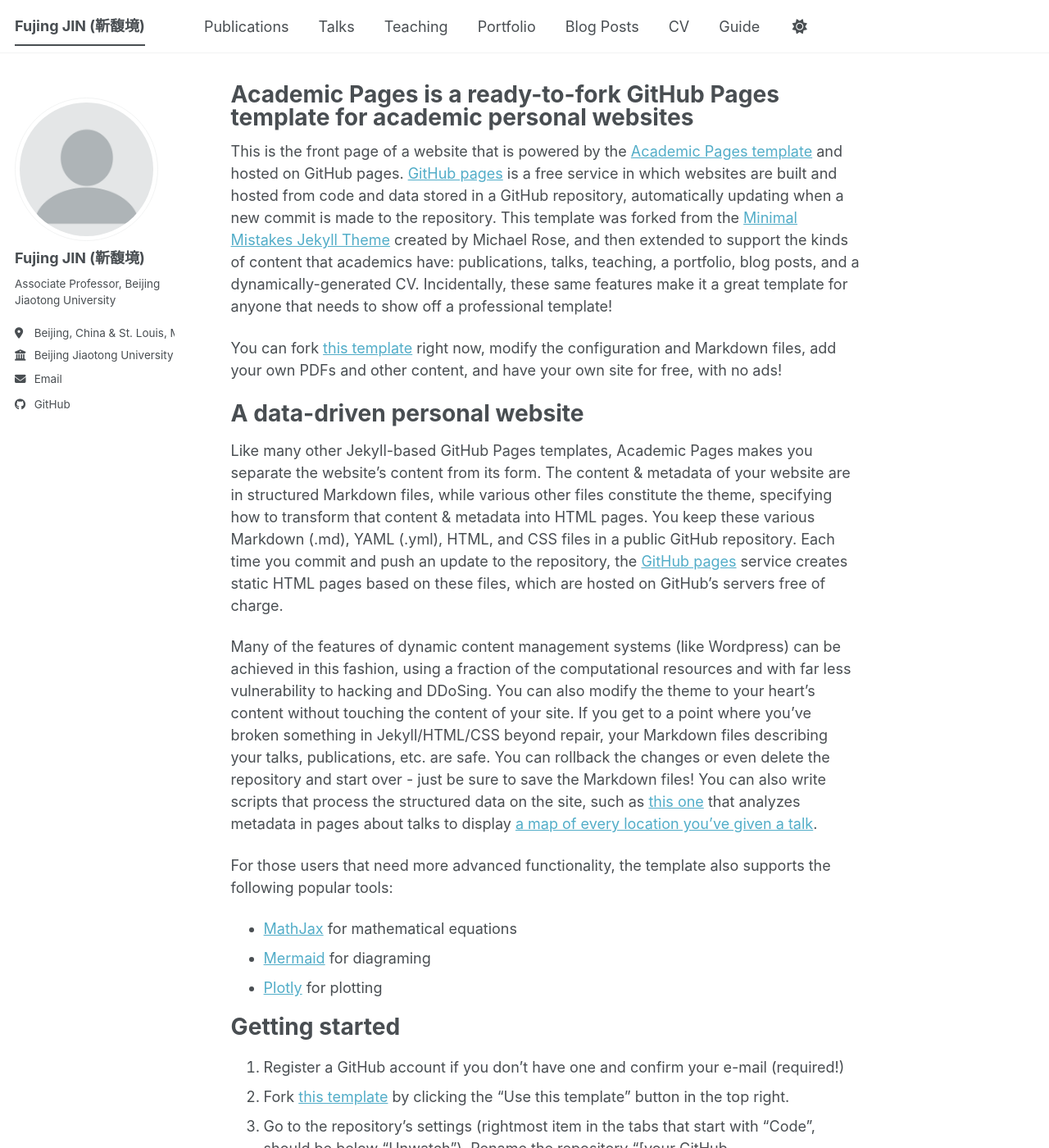
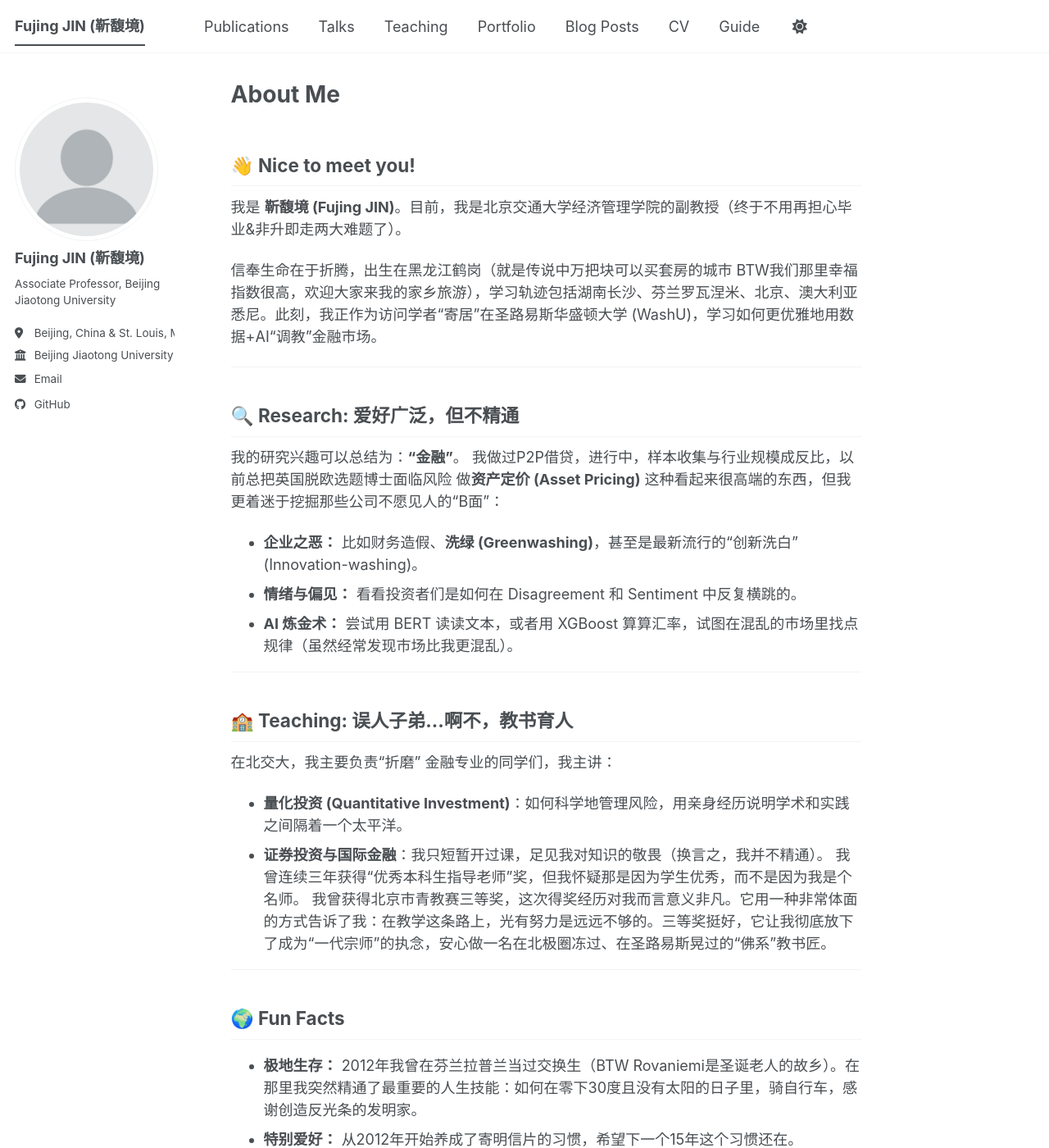
Before and after one commit to Fujing-JIN/Fujing-JIN.github.io, a Jekyll site: the page built from _pages/about.md, in a window 1280 px wide and 1400 px high. Shown: the whole window at 82% size. Built offline with Jekyll 4.4.1, drawn with Linux system fonts in a browser that asks for light colours; a script bundle is joined from its source files by our own code; library files that are not in the unit come from our copies; some of the changed text lies outside the part shown.

Commit message:
Update about.md

```diff
--- a/_pages/about.md
+++ b/_pages/about.md
@@ -1,56 +1,55 @@
 ---
 permalink: /
-title: "Academic Pages is a ready-to-fork GitHub Pages template for academic personal websites"
+title: "About Me"
 author_profile: true
 redirect_from:
   - /about/
   - /about.html
 ---
 
-This is the front page of a website that is powered by the [Academic Pages template](https://github.com/academicpages/academicpages.github.io) and hosted on GitHub pages. [GitHub pages](https://pages.github.com) is a free service in which websites are built and hosted from code and data stored in a GitHub repository, automatically updating when a new commit is made to the repository. This template was forked from the [Minimal Mistakes Jekyll Theme](https://mmistakes.github.io/minimal-mistakes/) created by Michael Rose, and then extended to support the kinds of content that academics have: publications, talks, teaching, a portfolio, blog posts, and a dynamically-generated CV. Incidentally, these same features make it a great template for anyone that needs to show off a professional template!
+## 👋 Nice to meet you!
 
- You can fork [this template](https://github.com/academicpages/academicpages.github.io) right now, modify the configuration and Markdown files, add your own PDFs and other content, and have your own site for free, with no ads!
+我是 **靳馥境 (Fujing JIN)**。目前，我是北京交通大学经济管理学院的副教授（终于不用再担心毕业&非升即走两大难题了）。
 
-A data-driven personal website
-======
-Like many other Jekyll-based GitHub Pages templates, Academic Pages makes you separate the website's content from its form. The content & metadata of your website are in structured Markdown files, while various other files constitute the theme, specifying how to transform that content & metadata into HTML pages. You keep these various Markdown (.md), YAML (.yml), HTML, and CSS files in a public GitHub repository. Each time you commit and push an update to the repository, the [GitHub pages](https://pages.github.com/) service creates static HTML pages based on these files, which are hosted on GitHub's servers free of charge.
+信奉生命在于折腾，出生在黑龙江鹤岗（就是传说中万把块可以买套房的城市 BTW我们那里幸福指数很高，欢迎大家来我的家乡旅游），学习轨迹包括湖南长沙、芬兰罗瓦涅米、北京、澳大利亚悉尼。此刻，我正作为访问学者“寄居”在圣路易斯华盛顿大学 (WashU)，学习如何更优雅地用数据+AI“调教”金融市场。
 
-Many of the features of dynamic content management systems (like Wordpress) can be achieved in this fashion, using a fraction of the computational resources and with far less vulnerability to hacking and DDoSing. You can also modify the theme to your heart's content without touching the content of your site. If you get to a point where you've broken something in Jekyll/HTML/CSS beyond repair, your Markdown files describing your talks, publications, etc. are safe. You can rollback the changes or even delete the repository and start over - just be sure to save the Markdown files! You can also write scripts that process the structured data on the site, such as [this one](https://github.com/academicpages/academicpages.github.io/blob/master/talkmap.ipynb) that analyzes metadata in pages about talks to display [a map of every location you've given a talk](https://academicpages.github.io/talkmap.html).
+---
 
-For those users that need more advanced functionality, the template also supports the following popular tools:
-- [MathJax](https://www.mathjax.org/) for mathematical equations
-- [Mermaid](https://mermaid.js.org/) for diagraming
-- [Plotly](https://plotly.com/javascript/) for plotting
+## 🔍 Research: 爱好广泛，但不精通
 
-Getting started
-======
-1. Register a GitHub account if you don't have one and confirm your e-mail (required!)
-1. Fork [this template](https://github.com/academicpages/academicpages.github.io) by clicking the "Use this template" button in the top right.
-1. Go to the repository's settings (rightmost item in the tabs that start with "Code", should be below "Unwatch"). Rename the repository "[your GitHub username].github.io", which will also be your website's URL.
-1. Set site-wide configuration and create content & metadata (see below -- also see [this set of diffs](https://archive.is/3TPas) showing what files were changed to set up [an example site](https://getorg-testacct.github.io) for a user with the username "getorg-testacct")
-1. Upload any files (like PDFs, .zip files, etc.) to the files/ directory. They will appear at https://[your GitHub username].github.io/files/example.pdf.
-1. Check status by going to the repository settings, in the "GitHub pages" section
+我的研究兴趣可以总结为：**“金融”**。
+我做过P2P借贷，进行中，样本收集与行业规模成反比，以前总把英国脱欧选题博士面临风险
+做**资产定价 (Asset Pricing)** 这种看起来很高端的东西，但我更着迷于挖掘那些公司不愿见人的“B面”：
+* **企业之恶：** 比如财务造假、**洗绿 (Greenwashing)**，甚至是最新流行的“创新洗白” (Innovation-washing)。
+* **情绪与偏见：** 看看投资者们是如何在 Disagreement 和 Sentiment 中反复横跳的。
+* **AI 炼金术：** 尝试用 BERT 读读文本，或者用 XGBoost 算算汇率，试图在混乱的市场里找点规律（虽然经常发现市场比我更混乱）。
 
-Site-wide configuration
-------
-The main configuration file for the site is in the base directory in [_config.yml](https://github.com/academicpages/academicpages.github.io/blob/master/_config.yml), which defines the content in the sidebars and other site-wide features. You will need to replace the default variables with ones about yourself and your site's github repository. The configuration file for the top menu is in [_data/navigation.yml](https://github.com/academicpages/academicpages.github.io/blob/master/_data/navigation.yml). For example, if you don't have a portfolio or blog posts, you can remove those items from that navigation.yml file to remove them from the header.
+---
 
-Create content & metadata
-------
-For site content, there is one Markdown file for each type of content, which are stored in directories like _publications, _talks, _posts, _teaching, or _pages. For example, each talk is a Markdown file in the [_talks directory](https://github.com/academicpages/academicpages.github.io/tree/master/_talks). At the top of each Markdown file is structured data in YAML about the talk, which the theme will parse to do lots of cool stuff. The same structured data about a talk is used to generate the list of talks on the [Talks page](https://academicpages.github.io/talks), each [individual page](https://academicpages.github.io/talks/2012-03-01-talk-1) for specific talks, the talks section for the [CV page](https://academicpages.github.io/cv), and the [map of places you've given a talk](https://academicpages.github.io/talkmap.html) (if you run this [python file](https://github.com/academicpages/academicpages.github.io/blob/master/talkmap.py) or [Jupyter notebook](https://github.com/academicpages/academicpages.github.io/blob/master/talkmap.ipynb), which creates the HTML for the map based on the contents of the _talks directory).
+## 🏫 Teaching: 误人子弟...啊不，教书育人
 
-**Markdown generator**
+在北交大，我主要负责“折磨” 金融专业的同学们，我主讲：
+* **量化投资 (Quantitative Investment)**：如何科学地管理风险，用亲身经历说明学术和实践之间隔着一个太平洋。
+* **证券投资与国际金融**：我只短暂开过课，足见我对知识的敬畏（换言之，我并不精通）。
+我曾连续三年获得“优秀本科生指导老师”奖，但我怀疑那是因为学生优秀，而不是因为我是个名师。
+我曾获得北京市青教赛三等奖，这次得奖经历对我而言意义非凡。它用一种非常体面的方式告诉了我：在教学这条路上，光有努力是远远不够的。三等奖挺好，它让我彻底放下了成为“一代宗师”的执念，安心做一名在北极圈冻过、在圣路易斯晃过的“佛系”教书匠。
 
-The repository includes [a set of Jupyter notebooks](https://github.com/academicpages/academicpages.github.io/tree/master/markdown_generator
-) that converts a CSV containing structured data about talks or presentations into individual Markdown files that will be properly formatted for the Academic Pages template. The sample CSVs in that directory are the ones I used to create my own personal website at stuartgeiger.com. My usual workflow is that I keep a spreadsheet of my publications and talks, then run the code in these notebooks to generate the Markdown files, then commit and push them to the GitHub repository.
+---
 
-How to edit your site's GitHub repository
-------
-Many people use a git client to create files on their local computer and then push them to GitHub's servers. If you are not familiar with git, you can directly edit these configuration and Markdown files directly in the github.com interface. Navigate to a file (like [this one](https://github.com/academicpages/academicpages.github.io/blob/master/_talks/2012-03-01-talk-1.md) and click the pencil icon in the top right of the content preview (to the right of the "Raw | Blame | History" buttons). You can delete a file by clicking the trashcan icon to the right of the pencil icon. You can also create new files or upload files by navigating to a directory and clicking the "Create new file" or "Upload files" buttons.
+## 🌍 Fun Facts
 
-Example: editing a Markdown file for a talk
-![Editing a Markdown file for a talk](/images/editing-talk.png)
+* **极地生存：** 2012年我曾在芬兰拉普兰当过交换生（BTW Rovaniemi是圣诞老人的故乡）。在那里我突然精通了最重要的人生技能：如何在零下30度且没有太阳的日子里，骑自行车，感谢创造反光条的发明家。
+* **特别爱好：** 从2012年开始养成了寄明信片的习惯，希望下一个15年这个习惯还在。
+* **目前的愿望：** 在 2026 年 11 月结束访学回国前，能敢开车上路，且保住我的发际线。
 
-For more info
-------
-More info about configuring Academic Pages can be found in [the guide](https://academicpages.github.io/markdown/), the [growing wiki](https://github.com/academicpages/academicpages.github.io/wiki), and you can always [ask a question on GitHub](https://github.com/academicpages/academicpages.github.io/discussions). The [guides for the Minimal Mistakes theme](https://mmistakes.github.io/minimal-mistakes/docs/configuration/) (which this theme was forked from) might also be helpful.
+---
+
+## 🛠 Skills & Tools
+* **Languages:** 中文（母语是最流畅的，但也有不知所云的时候，常常发生在没睡饱/大脑短路）+英文（硬着头皮能说的水平），SAS、Python、LaTeX (TBC，毕竟AI来了)
+* **Sports:** 乒乓球、羽毛球、足球、跳水（别误会，我都不会，但喜欢看）
+
+## 📒 Notes
+* **版权:** 以上幽默是我本人不完全具备的（如果你认为是），感谢gemini（懂的都懂）
+---
+
+[Check out my CV](/cv/) or [see my publications](/publications/) for the serious version of me.
```
